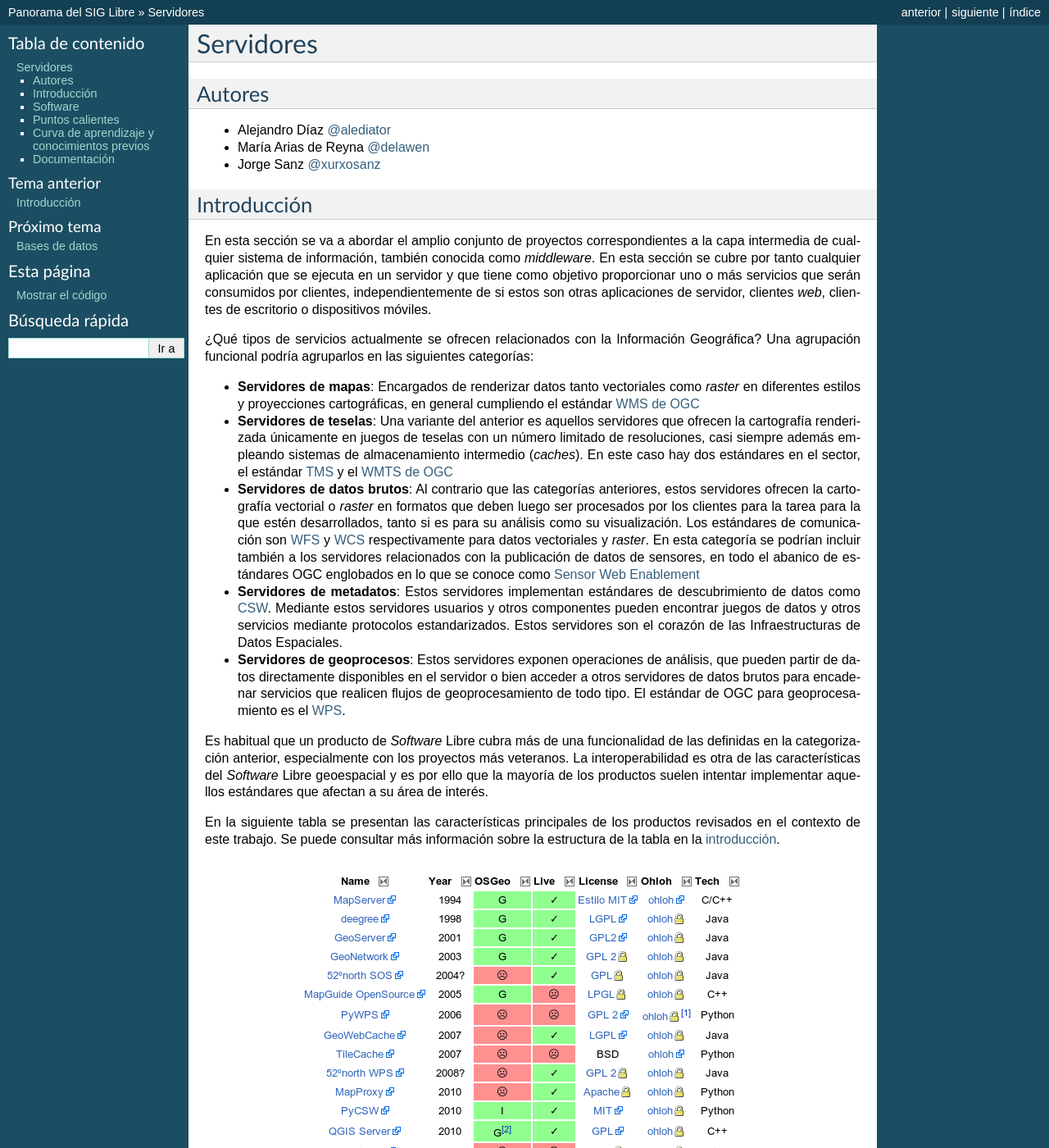
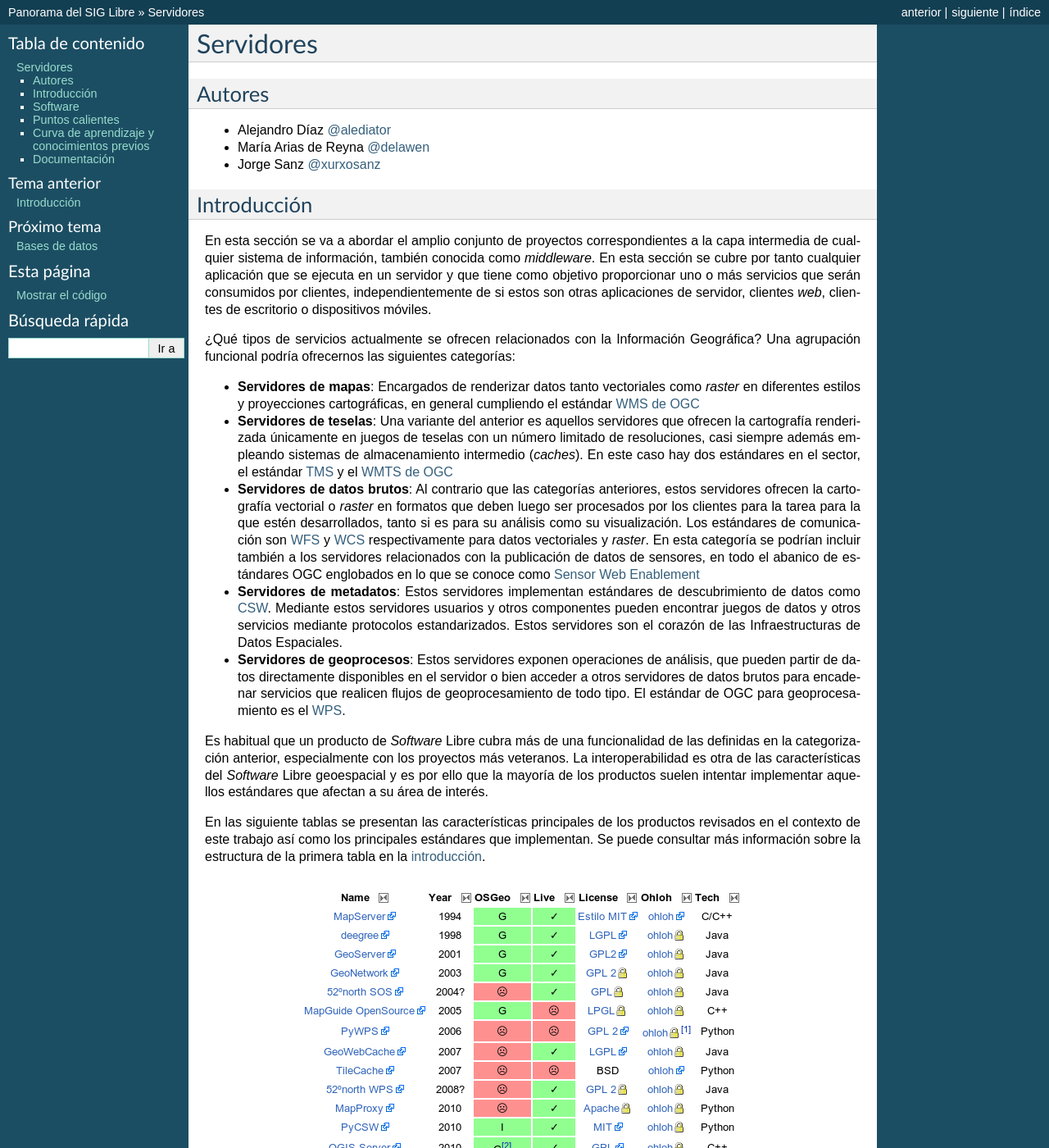
Before and after one commit to OSGeo-ES/panorama-siglibre8, a Sphinx documentation site: the page built from source/servidores/index.rst, in a window 1280 px wide and 1400 px high. Shown: the whole window at 82% size. Built offline with Sphinx 7.4.7, drawn with Linux system fonts in a browser that asks for light colours.

Commit message:
pequeña revisión del texto de servidores

```diff
--- a/source/servidores/index.rst
+++ b/source/servidores/index.rst
@@ -15,7 +15,7 @@
 
 En esta sección se va a abordar el amplio conjunto de proyectos correspondientes a la capa intermedia de cualquier sistema de información, también conocida como *middleware*. En esta sección se cubre por tanto cualquier aplicación que se ejecuta en un servidor y que tiene como objetivo proporcionar uno o más servicios que serán consumidos por clientes, independientemente de si estos son otras aplicaciones de servidor, clientes *web*, clientes de escritorio o dispositivos móviles.
 
-¿Qué tipos de servicios actualmente se ofrecen relacionados con la |IG|? Una agrupación funcional podría agruparlos en las siguientes categorías:
+¿Qué tipos de servicios actualmente se ofrecen relacionados con la |IG|? Una agrupación funcional podría ofrecernos las siguientes categorías:
 
 - **Servidores de mapas**: Encargados de renderizar datos tanto vectoriales como *raster* en diferentes estilos y proyecciones cartográficas, en general cumpliendo el estándar `WMS de OGC`_
 - **Servidores de teselas**: Una variante del anterior es aquellos servidores que ofrecen la cartografía renderizada únicamente en juegos de teselas con un número limitado de resoluciones, casi siempre además empleando sistemas de almacenamiento intermedio (*caches*). En este caso hay dos estándares en el sector, el estándar `TMS`_ y el `WMTS de OGC`_
@@ -34,7 +34,7 @@
 
 Es habitual que un producto de |sl| cubra más de una funcionalidad de las definidas en la categorización anterior, especialmente con los proyectos más veteranos. La interoperabilidad es otra de las características del |sl| geoespacial y es por ello que la mayoría de los productos suelen intentar implementar aquellos estándares que afectan a su área de interés.
 
-En la siguiente tabla se presentan las características principales de los productos revisados en el contexto de este trabajo. Se puede consultar más información sobre la estructura de la tabla en la  :ref:`introducción <info-tabla>`.
+En las siguiente tablas se presentan las características principales de los productos revisados en el contexto de este trabajo así como los principales estándares que implementan. Se puede consultar más información sobre la estructura de la primera tabla en la :ref:`introducción <info-tabla>`.
 
 .. figure:: imgs/tabla-principal.png
    :align: center
```
